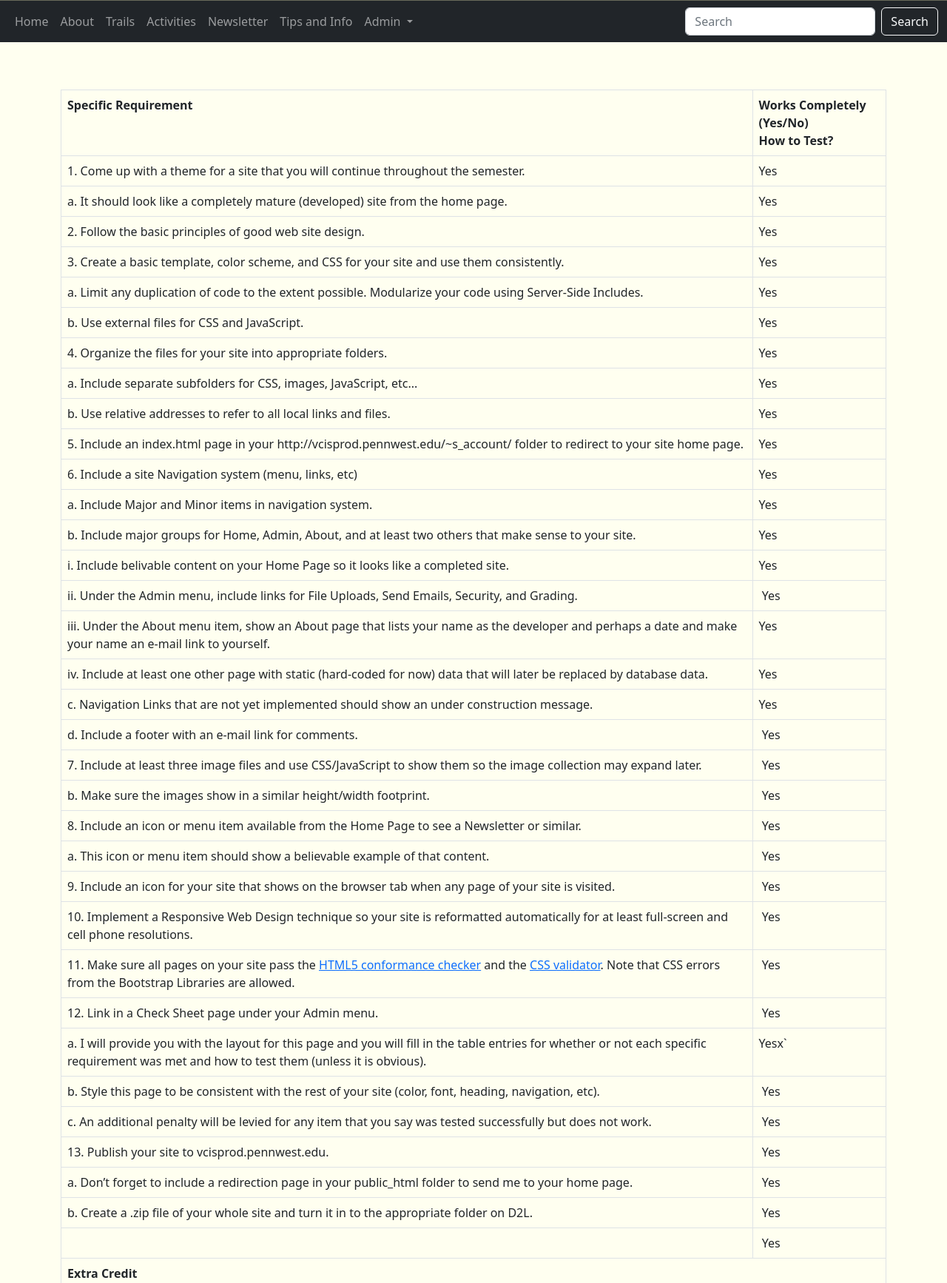
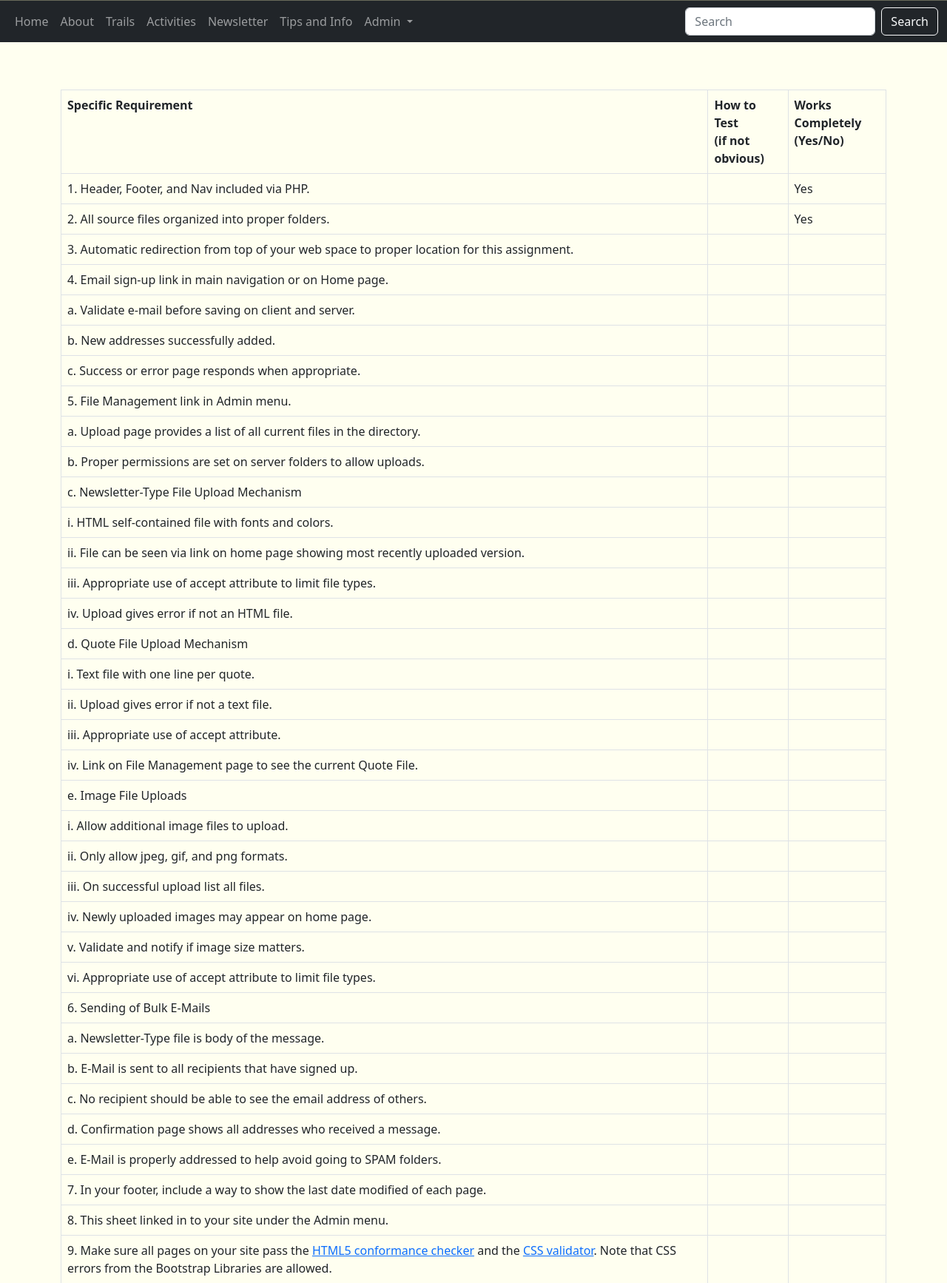
Before and after one commit to c-hankey/TrailMix, a PHP site: page /view/grading.php in a window 1280 px wide. Shown: the part 286-2020 px from the top of the page at 74% size. Run offline with PHP 8.4, Linux system fonts and the light colour scheme; some libraries are stand-ins or nearby versions.

Commit message:
TrailMix5 - v2

```diff
--- a/finalproject/css/style.css
+++ b/finalproject/css/style.css
@@ -16,11 +16,12 @@ h1 {
     width: 25%;
 }
 
-#main, #about, #baker, #trails, #loop, #construction, #newsletter, #grading {
+#main, #about, #baker, #trails, #loop, #construction, #newsletter, #grading, #quote, .quote {
     background-color: #FFFFF0;
     padding-top: 40px;
     padding-bottom: 40px;
 }
+
 
 .newspaper {
     margin-top: 30px;
--- a/finalproject/view/footer.php
+++ b/finalproject/view/footer.php
@@ -1,7 +1,18 @@
+<div class="container-fluid back-green">
 
-<div class="container-fluid back-green">
     <div class="d-flex justify-content-center align-items-center">
-        <p class="text-white mx-3 mt-4">Send us an
+        <p class="text-white my-4">
+            <?php
+                $content = file_get_contents('../DataFiles/quotes.txt');
+                $quotes = array_filter(explode(PHP_EOL, $content));
+                $quote = array_rand($quotes);
+                echo($quotes[$quote]);
+            ?>
+        </p>
+    </div>
+
+    <div class="d-flex justify-content-center align-items-center">
+        <p class="text-white mx-3">Send us an
             <a href="mailto: s_cmhankey1@pennwest.edu" class="text-white">EMAIL</a>
         </p>
     </div>
--- a/finalproject/view/grading.php
+++ b/finalproject/view/grading.php
@@ -8,46 +8,62 @@ require_once '../view/header.php';
 
         <div class="container-md my-4">
             <table width="100%" class="table table-bordered">
-                <tr><th scope="col">Specific Requirement</th><th scope="col">Works Completely (Yes/No)<br />How to Test?</th></tr>
-                <tr><td>1.	Come up with a theme for a site that you will continue throughout the semester.</td><td>Yes</td></tr>
-                <tr><td class="indent1">a.	It should look like a completely mature (developed) site from the home page.</td><td>Yes&nbsp;</td></tr>
-                <tr><td>2.  Follow the basic principles of good web site design.</td><td>Yes&nbsp;</td></tr>
-                <tr><td>3.  Create a basic template, color scheme, and CSS for your site and use them consistently.</td><td>Yes</td></tr>
-                <tr><td class="indent1">a.	Limit any duplication of code to the extent possible.  Modularize your code using Server-Side Includes.</td><td>Yes&nbsp;</td></tr>
-                <tr><td class="indent1">b.	Use external files for CSS and JavaScript.</td><td>Yes&nbsp;</td></tr>
-                <tr><td>4.	Organize the files for your site into appropriate folders.</td><td>Yes&nbsp;</td></tr>
-                <tr><td class="indent1">a.	Include separate subfolders for CSS, images, JavaScript, etc...</td><td>Yes</td></tr>
-                <tr><td class="indent1">b.	Use relative addresses to refer to all local links and files.</td><td>Yes&nbsp;</td></tr>
-                <tr><td>5.	Include an index.html page in your http://vcisprod.pennwest.edu/~s_account/ folder to redirect to your site home page.</td><td>Yes&nbsp;</td></tr>
-                <tr><td>6.	Include a site Navigation system (menu, links, etc)</td><td>Yes&nbsp;</td></tr>
-                <tr><td class="indent1">a.	Include Major and Minor items in navigation system.</td><td>Yes&nbsp;</td></tr>
-                <tr><td class="indent1">b.	Include major groups for Home, Admin, About, and at least two others that make sense to your site.</td><td>Yes&nbsp;</td></tr>
-                <tr><td class="indent2">i.	Include belivable content on your Home Page so it looks like a completed site.</td><td>Yes&nbsp;</td></tr>
-                <tr><td class="indent2">ii.	Under the Admin menu, include links for File Uploads, Send Emails, Security, and Grading.</td><td>&nbsp;Yes</td></tr>
-                <tr><td class="indent2">iii. Under the About menu item, show an About page that lists your name as the developer and perhaps a date and make your name an e-mail link to yourself. </td><td>Yes&nbsp;</td></tr>
-                <tr><td class="indent2">iv.	Include at least one other page with static (hard-coded for now) data that will later be replaced by database data.</td><td>Yes&nbsp;</td></tr>
-                <tr><td class="indent1">c.	Navigation Links that are not yet implemented should show an under construction message.</td><td>Yes&nbsp;</td></tr>
-                <tr><td class="indent1">d.	Include a footer with an e-mail link for comments.</td><td>&nbsp;Yes</td></tr>
-                <tr><td>7.	Include at least three image files and use CSS/JavaScript to show them so the image collection may expand later.</td><td>&nbsp;Yes</td></tr>
-                <tr><td class="indent1">b.	Make sure the images show in a similar height/width footprint.</td><td>&nbsp;Yes</td></tr>
-                <tr><td>8.	Include an icon or menu item available from the Home Page to see a Newsletter or similar.</td><td>&nbsp;Yes</td></tr>
-                <tr><td class="indent1">a.	This icon or menu item should show a believable example of that content.</td><td>&nbsp;Yes</td></tr>
-                <tr><td>9.	Include an icon for your site that shows on the browser tab when any page of your site is visited.</td><td>&nbsp;Yes</td></tr>
-                <tr><td>10.	Implement a Responsive Web Design technique so your site is reformatted automatically for at least full-screen and cell phone resolutions.</td><td>&nbsp;Yes</td></tr>
-                <tr><td>11.	Make sure all pages on your site pass the <a href="https://validator.w3.org/">HTML5 conformance checker</a> and the <a href="https://jigsaw.w3.org/css-validator/">CSS validator</a>. Note that CSS errors from the Bootstrap Libraries are allowed.</td><td>&nbsp;Yes</td></tr>
-                <tr><td>12.	Link in a Check Sheet page under your Admin menu.</td><td>&nbsp;Yes</td></tr>
-                <tr><td class="indent1">a.	I will provide you with the layout for this page and you will fill in the table entries for whether or not each specific requirement was met and how to test them (unless it is obvious).</td><td>Yesx`&nbsp;</td></tr>
-                <tr><td class="indent1">b.	Style this page to be consistent with the rest of your site (color, font, heading, navigation, etc).</td><td>&nbsp;Yes</td></tr>
-                <tr><td class="indent1">c.	An additional penalty will be levied for any item that you say was tested successfully but does not work.</td><td>&nbsp;Yes</td></tr>
-                <tr><td>13.	Publish your site to vcisprod.pennwest.edu.</td><td>&nbsp;Yes</td></tr>
-                <tr><td class="indent1">a.	Don’t forget to include a redirection page in your public_html folder to send me to your home page.</td><td>&nbsp;Yes</td></tr>
-                <tr><td class="indent1">b.	Create a .zip file of your whole site and turn it in to the appropriate folder on D2L.</td><td>&nbsp;Yes</td></tr>
-                <tr><td></td><td>&nbsp;Yes</td></tr>
+                <tbody>
+                <tr><th>Specific Requirement</th><th>How to Test<br/>(if not obvious)</th><th>Works Completely<br>(Yes/No)</th></tr>
+                <tr><td>1.	Header, Footer, and Nav included via PHP.</td><td>&nbsp;</td><td>Yes</td></tr>
+                <tr><td>2.	All source files organized into proper folders.</td><td>&nbsp;</td><td>Yes</td></tr>
+                <tr><td>3.	Automatic redirection from top of your web space to proper location for this assignment.</td><td>&nbsp;</td><td>&nbsp;</td></tr>
+                <tr><td>4.	Email sign-up link in main navigation or on Home page.</td><td>&nbsp;</td><td>&nbsp;</td></tr>
+                <tr><td class="indent1">a.	Validate e-mail before saving on client and server.</td><td>&nbsp;</td><td>&nbsp;</td></tr>
+                <tr><td class="indent1">b.	New addresses successfully added.</td><td>&nbsp;</td><td>&nbsp;</td></tr>
+                <tr><td class="indent1">c.	Success or error page responds when appropriate.</td><td>&nbsp;</td><td>&nbsp;</td></tr>
+                <tr><td>5.	File Management link in Admin menu.</td><td>&nbsp;</td><td>&nbsp;</td></tr>
+                <tr><td class="indent1">a.	Upload page provides a list of all current files in the directory.</td><td>&nbsp;</td><td>&nbsp;</td></tr>
+                <tr><td class="indent1">b.  Proper permissions are set on server folders to allow uploads.</td><td>&nbsp;</td><td>&nbsp;</td></tr>
+                <tr><td class="indent1">c.	Newsletter-Type File Upload Mechanism</td><td>&nbsp;</td><td>&nbsp;</td></tr>
+                <tr><td class="indent2">i.	HTML self-contained file with fonts and colors.</td><td>&nbsp;</td><td>&nbsp;</td></tr>
+                <tr><td class="indent2">ii.	File can be seen via link on home page showing most recently uploaded version.</td><td>&nbsp;</td><td>&nbsp;</td></tr>
+                <tr><td class="indent2">iii.  Appropriate use of accept attribute to limit file types.</td><td>&nbsp;</td><td>&nbsp;</td></tr>
+                <tr><td class="indent2">iv.  Upload gives error if not an HTML file.</td><td>&nbsp;</td><td>&nbsp;</td></tr>
+                <tr><td class="indent1">d.	Quote File Upload Mechanism</td><td>&nbsp;</td><td>&nbsp;</td></tr>
+                <tr><td class="indent2">i.	Text file with one line per quote.</td><td>&nbsp;</td><td>&nbsp;</td></tr>
+                <tr><td class="indent2">ii.	Upload gives error if not a text file.</td><td>&nbsp;</td><td>&nbsp;</td></tr>
+                <tr><td class="indent2">iii.  Appropriate use of accept attribute.</td><td>&nbsp;</td><td>&nbsp;</td></tr>
+                <tr><td class="indent2">iv. Link on File Management page to see the current Quote File.</td><td>&nbsp;</td><td>&nbsp;</td></tr>
+                <tr><td class="indent1">e.	Image File Uploads</td><td>&nbsp;</td><td>&nbsp;</td></tr>
+                <tr><td class="indent2">i.	Allow additional image files to upload.</td><td>&nbsp;</td><td>&nbsp;</td></tr>
+                <tr><td class="indent2">ii.	Only allow jpeg, gif, and png formats.</td><td>&nbsp;</td><td>&nbsp;</td></tr>
+                <tr><td class="indent2">iii. On successful upload list all files.</td><td>&nbsp;</td><td>&nbsp;</td></tr>
+                <tr><td class="indent2">iv.	Newly uploaded images may appear on home page.</td><td>&nbsp;</td><td>&nbsp;</td></tr>
+                <tr><td class="indent2">v.	Validate and notify if image size matters.</td><td>&nbsp;</td><td>&nbsp;</td></tr>
+                <tr><td class="indent2">vi.  Appropriate use of accept attribute to limit file types.</td><td>&nbsp;</td><td>&nbsp;</td></tr>
+                <tr><td>6.	Sending of Bulk E-Mails</td><td>&nbsp;</td><td>&nbsp;</td></tr>
+                <tr><td class="indent1">a.	Newsletter-Type file is body of the message.</td><td>&nbsp;</td><td>&nbsp;</td></tr>
+                <tr><td class="indent1">b.	E-Mail is sent to all recipients that have signed up.</td><td>&nbsp;</td><td>&nbsp;</td></tr>
+                <tr><td class="indent1">c.	No recipient should be able to see the email address of others.</td><td>&nbsp;</td><td>&nbsp;</td></tr>
+                <tr><td class="indent1">d.	Confirmation page shows all addresses who received a message.</td><td>&nbsp;</td><td>&nbsp;</td></tr>
+                <tr><td class="indent1">e.	E-Mail is properly addressed to help avoid going to SPAM folders.</td><td>&nbsp;</td><td>&nbsp;</td></tr>
+                <tr><td>7.	In your footer, include a way to show the last date modified of each page.</td><td>&nbsp;</td><td>&nbsp;</td></tr>
+                <tr><td>8.	This sheet linked in to your site under the Admin menu.</td><td>&nbsp;</td><td>&nbsp;</td></tr>
+                <tr><td>9.	Make sure all pages on your site pass the <a href="https://validator.w3.org/">HTML5 conformance checker</a> and the <a href="https://jigsaw.w3.org/css-validator/">CSS validator</a>. Note that CSS errors from the Bootstrap Libraries are allowed.</td><td>&nbsp;</td><td>&nbsp;</td></tr>
+                <tr><td>10.	Complete site published to vcisprod (including redirection).</td><td>&nbsp;</td><td>&nbsp;</td></tr>
+                <tr><td class="indent1">a.	Create a .zip file of your whole site and turn it in to the appropriate folder on D2L.</td><td>&nbsp;</td><td>&nbsp;</td></tr>
+                <tr><td></td><td>&nbsp;</td><td>&nbsp;</td></tr>
                 <tr><th colspan="2">Extra Credit</th></tr>
-                <tr><td></td><td>&nbsp;</td></tr>
-                <tr><td>14.	Integrate a Google Calendar if it makes sense on your site. This may require you to set up a Google account.</td><td>&nbsp;</td></tr>
-                <tr><td>15.	Integrate a chart using the javascript library from <a href="http://www.highcharts.com/">highcharts</a>.  The chart should make sense on your site. </td><td>&nbsp;</td></tr>
-                <tr><td>16.	On your About page, include an interactive (zoomable) Google Map centered on your address. This may require you to set up a Google account.</td><td>&nbsp;</td></tr>
+                <tr><td></td><td>&nbsp;</td><td>&nbsp;</td></tr>
+                <tr><td>11.	Provide a mechanism to delete unwanted image files.</td><td>&nbsp;</td><td>&nbsp;</td></tr>
+                <tr><td>12.	Show a random quote in your footer.  The quote should
+                        come from the Quote file (above) that may be replaced via upload at any
+                        time by the user.</td><td>&nbsp;</td><td>&nbsp;</td></tr>
+                <tr><td>13.	Include a "Remember Me" checkbox on e-mail signup page.</td><td>&nbsp;</td><td>&nbsp;</td></tr>
+                <tr><td class="indent1">a.	Include a "Welcome First Name" in header if they wanted to be remembered on that machine.</td><td>&nbsp;</td><td>&nbsp;</td></tr>
+                <tr><td>14.	When adding an e-mail address to receive messages, also
+                        validate that any new e-mail added does not already exist on the file
+                        before adding it.  If the address was already in the list, give them an
+                        appropriate message indicating this.</td><td>&nbsp;</td><td>&nbsp;</td></tr>
+                <tr><td>15.	Allow multi-file selection of images in the upload.</td><td>&nbsp;</td><td>&nbsp;</td></tr>
+                <tr><td>16.	Allow the Newsletter upload to be a PDF file and send it as an attachment to the email.</td><td>&nbsp;</td><td>&nbsp;</td></tr>
+                </tbody>
             </table>
         </div>
 
--- a/finalproject/view/navbar.php
+++ b/finalproject/view/navbar.php
@@ -32,6 +32,7 @@
                     </a>
                     <ul class="dropdown-menu">
                         <li><a class="dropdown-item" href="undercontruction.php">File Uploads</a></li>
+                        <li><a class="dropdown-item" href="quoteupload.php">Quote Uploads</a></li>
                         <li><a class="dropdown-item" href="undercontruction.php">Send Emails</a></li>
                         <li><a class="dropdown-item" href="undercontruction.php">Security</a></li>
                         <li><hr class="dropdown-divider"></li>
```
Also changed, not shown: finalproject/DataFiles/quotes.txt (added, +11 -0 lines), finalproject/view/processFileUpload.php (added, +47 -0 lines), finalproject/view/quoteupload.php (added, +24 -0 lines).
